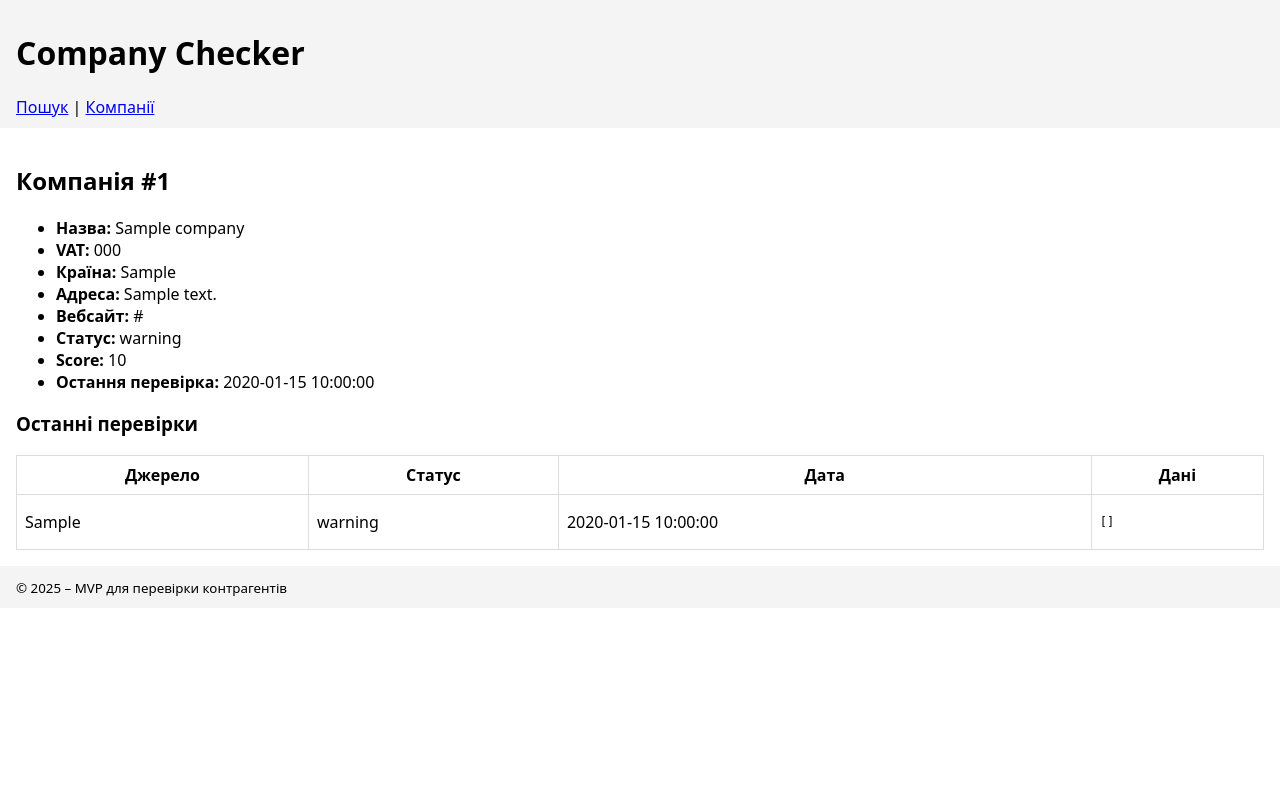
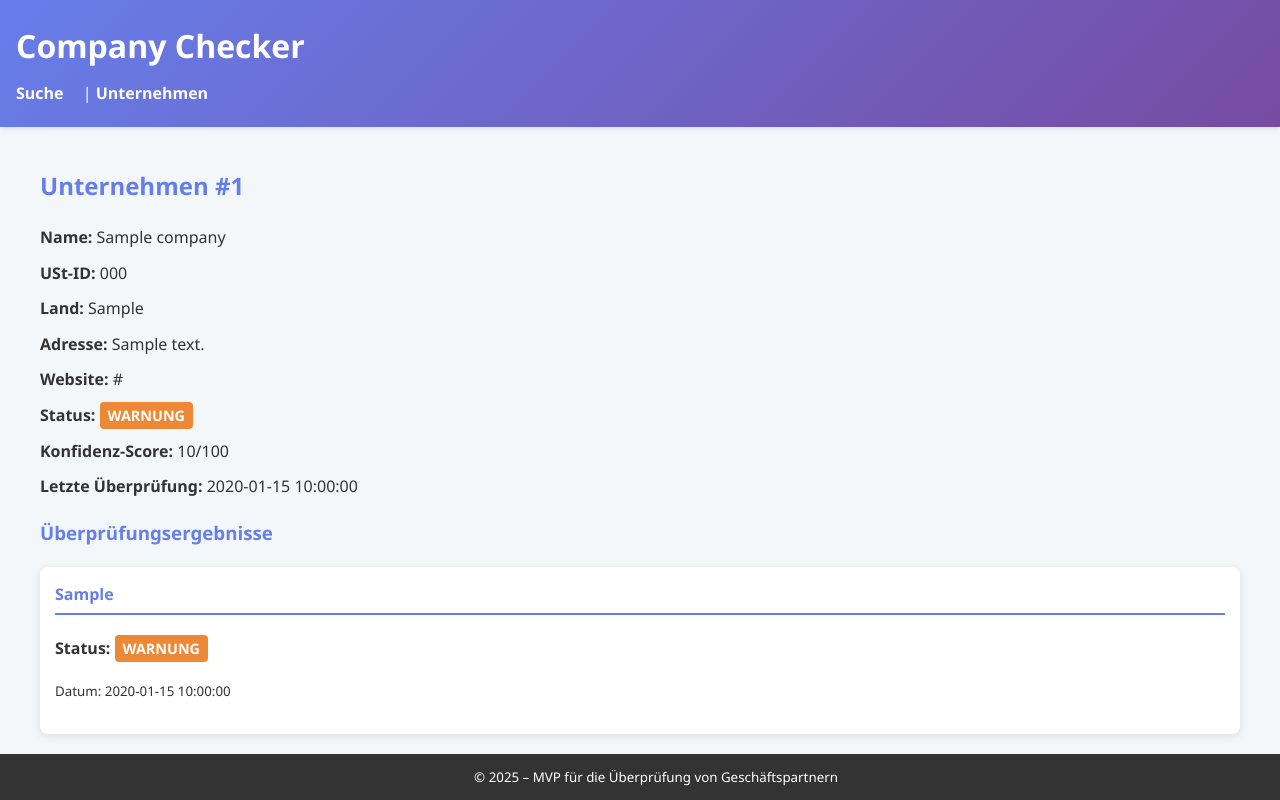
Before and after one commit to pilipandr770/WAT-PRUFER, a Flask app: page /companies/1 in a window 1280 px wide. Run offline with Flask 3, Linux system fonts and the light colour scheme; tables that the repository leaves empty hold one stand-in row (values such as "Sample post").

Commit message:
Improve UI: German translation, user-friendly results display, modern CSS

```diff
--- a/app/static/styles.css
+++ b/app/static/styles.css
@@ -1,9 +1,187 @@
 /* app/static/styles.css */
-body { font-family: system-ui, Arial, sans-serif; margin: 0; padding: 0; }
-header, footer { background: #f4f4f4; padding: 10px 16px; }
-main { padding: 16px; }
-table { border-collapse: collapse; width: 100%; }
-td, th { border: 1px solid #ddd; padding: 8px; }
-label { display:block; margin: 8px 0; }
-button { padding: 6px 12px; }
-pre { white-space: pre-wrap; font-size: 12px; }
+body {
+  font-family: 'Segoe UI', Tahoma, Geneva, Verdana, sans-serif;
+  margin: 0;
+  padding: 0;
+  background-color: #f4f7fa;
+  color: #333;
+  line-height: 1.6;
+}
+
+header {
+  background: linear-gradient(135deg, #667eea 0%, #764ba2 100%);
+  color: white;
+  padding: 20px 16px;
+  box-shadow: 0 2px 4px rgba(0,0,0,0.1);
+}
+
+header h1 {
+  margin: 0;
+  font-size: 2em;
+}
+
+nav {
+  margin-top: 10px;
+}
+
+nav a {
+  color: white;
+  text-decoration: none;
+  margin-right: 15px;
+  font-weight: bold;
+  transition: color 0.3s;
+}
+
+nav a:hover {
+  color: #ffd700;
+}
+
+main {
+  padding: 20px;
+  max-width: 1200px;
+  margin: 0 auto;
+}
+
+footer {
+  background: #333;
+  color: white;
+  text-align: center;
+  padding: 10px 16px;
+  position: fixed;
+  bottom: 0;
+  width: 100%;
+}
+
+h2, h3, h4 {
+  color: #667eea;
+}
+
+form {
+  background: white;
+  padding: 20px;
+  border-radius: 8px;
+  box-shadow: 0 2px 8px rgba(0,0,0,0.1);
+  margin-bottom: 20px;
+}
+
+label {
+  display: block;
+  margin: 10px 0 5px;
+  font-weight: bold;
+}
+
+input[type="text"] {
+  width: 100%;
+  padding: 10px;
+  border: 1px solid #ddd;
+  border-radius: 4px;
+  font-size: 16px;
+  box-sizing: border-box;
+}
+
+button {
+  background: #667eea;
+  color: white;
+  border: none;
+  padding: 12px 20px;
+  border-radius: 4px;
+  cursor: pointer;
+  font-size: 16px;
+  margin-top: 10px;
+  transition: background 0.3s;
+}
+
+button:hover {
+  background: #5a67d8;
+}
+
+table {
+  width: 100%;
+  border-collapse: collapse;
+  background: white;
+  box-shadow: 0 2px 8px rgba(0,0,0,0.1);
+  border-radius: 8px;
+  overflow: hidden;
+}
+
+th, td {
+  border: 1px solid #ddd;
+  padding: 12px;
+  text-align: left;
+}
+
+th {
+  background: #667eea;
+  color: white;
+}
+
+tr:nth-child(even) {
+  background: #f9f9f9;
+}
+
+tr:hover {
+  background: #f1f1f1;
+}
+
+.status {
+  padding: 4px 8px;
+  border-radius: 4px;
+  font-weight: bold;
+  text-transform: uppercase;
+  font-size: 0.9em;
+}
+
+.status.ok {
+  background: #48bb78;
+  color: white;
+}
+
+.status.warning {
+  background: #ed8936;
+  color: white;
+}
+
+.status.critical {
+  background: #f56565;
+  color: white;
+}
+
+.status.unknown {
+  background: #a0aec0;
+  color: white;
+}
+
+.check-result {
+  background: white;
+  padding: 15px;
+  margin-bottom: 15px;
+  border-radius: 8px;
+  box-shadow: 0 2px 8px rgba(0,0,0,0.1);
+}
+
+.check-result h4 {
+  margin-top: 0;
+  border-bottom: 2px solid #667eea;
+  padding-bottom: 5px;
+}
+
+ul {
+  list-style: none;
+  padding: 0;
+}
+
+ul li {
+  margin-bottom: 10px;
+}
+
+@media (max-width: 768px) {
+  main {
+    padding: 10px;
+  }
+  table {
+    font-size: 14px;
+  }
+  input[type="text"] {
+    font-size: 14px;
+  }
+}
--- a/app/templates/base.html
+++ b/app/templates/base.html
@@ -1,6 +1,6 @@
 <!-- app/templates/base.html -->
 <!doctype html>
-<html lang="uk">
+<html lang="de">
 <head>
   <meta charset="utf-8">
   <title>{{ config.APP_NAME if config and config.APP_NAME else "Company Checker" }}</title>
@@ -11,15 +11,15 @@
 <header>
   <h1>Company Checker</h1>
   <nav>
-    <a href="{{ url_for('web.index') }}">Пошук</a> |
-    <a href="{{ url_for('web.companies_page') }}">Компанії</a>
+    <a href="{{ url_for('web.index') }}">Suche</a> |
+    <a href="{{ url_for('web.companies_page') }}">Unternehmen</a>
   </nav>
 </header>
 <main>
   {% block content %}{% endblock %}
 </main>
 <footer>
-  <small>&copy; {{ 2025 }} – MVP для перевірки контрагентів</small>
+  <small>&copy; {{ 2025 }} – MVP für die Überprüfung von Geschäftspartnern</small>
 </footer>
 </body>
 </html>
--- a/app/templates/company_detail.html
+++ b/app/templates/company_detail.html
@@ -1,30 +1,57 @@
 <!-- app/templates/company_detail.html -->
 {% extends "base.html" %}
 {% block content %}
-<h2>Компанія #{{ company.id }}</h2>
+<h2>Unternehmen #{{ company.id }}</h2>
 <ul>
-  <li><strong>Назва:</strong> {{ company.name }}</li>
-  <li><strong>VAT:</strong> {{ company.vat_number }}</li>
-  <li><strong>Країна:</strong> {{ company.country }}</li>
-  <li><strong>Адреса:</strong> {{ company.address }}</li>
-  <li><strong>Вебсайт:</strong> {{ company.website }}</li>
-  <li><strong>Статус:</strong> {{ company.current_status }}</li>
-  <li><strong>Score:</strong> {{ company.confidence_score }}</li>
-  <li><strong>Остання перевірка:</strong> {{ company.last_checked or '—' }}</li>
+  <li><strong>Name:</strong> {{ company.name }}</li>
+  <li><strong>USt-ID:</strong> {{ company.vat_number }}</li>
+  <li><strong>Land:</strong> {{ company.country }}</li>
+  <li><strong>Adresse:</strong> {{ company.address }}</li>
+  <li><strong>Website:</strong> {{ company.website }}</li>
+  <li><strong>Status:</strong>
+    <span class="status {{ 'ok' if company.current_status == 'ok' else 'warning' if company.current_status == 'warning' else 'critical' }}">
+      {{ 'OK' if company.current_status == 'ok' else 'Warnung' if company.current_status == 'warning' else 'Kritisch' if company.current_status == 'critical' else 'Unbekannt' }}
+    </span>
+  </li>
+  <li><strong>Konfidenz-Score:</strong> {{ company.confidence_score }}/100</li>
+  <li><strong>Letzte Überprüfung:</strong> {{ company.last_checked or '—' }}</li>
 </ul>
 
-<h3>Останні перевірки</h3>
-<table>
-  <thead><tr><th>Джерело</th><th>Статус</th><th>Дата</th><th>Дані</th></tr></thead>
-  <tbody>
-  {% for chk in checks %}
-    <tr>
-      <td>{{ chk.check_type }}</td>
-      <td>{{ chk.status }}</td>
-      <td>{{ chk.created_at }}</td>
-      <td><pre>{{ chk.result | tojson(indent=2) }}</pre></td>
-    </tr>
-  {% endfor %}
-  </tbody>
-</table>
+<h3>Überprüfungsergebnisse</h3>
+{% for chk in checks %}
+<div class="check-result">
+  <h4>{{ chk.check_type | title }}</h4>
+  <p><strong>Status:</strong>
+    <span class="status {{ 'ok' if chk.status == 'ok' else 'warning' if chk.status == 'warning' else 'critical' }}">
+      {{ 'OK' if chk.status == 'ok' else 'Warnung' if chk.status == 'warning' else 'Kritisch' if chk.status == 'critical' else 'Unbekannt' }}
+    </span>
+  </p>
+  {% if chk.result %}
+    {% if chk.check_type == 'vies' %}
+      <p><strong>USt-ID:</strong> {{ chk.result.vat_number or '—' }}</p>
+      <p><strong>Name:</strong> {{ chk.result.name or '—' }}</p>
+      <p><strong>Adresse:</strong> {{ chk.result.address or '—' }}</p>
+    {% elif chk.check_type == 'sanctions_eu' %}
+      <p><strong>Übereinstimmungs-Score:</strong> {{ chk.result.match_score or '—' }}</p>
+    {% elif chk.check_type == 'sanctions_ofac' %}
+      <p><strong>Übereinstimmungs-Score:</strong> {{ chk.result.match_score or '—' }}</p>
+    {% elif chk.check_type == 'sanctions_uk' %}
+      <p><strong>Übereinstimmungs-Score:</strong> {{ chk.result.match_score or '—' }}</p>
+    {% elif chk.check_type == 'unternehmensregister' %}
+      <p><strong>Register:</strong> {{ chk.result.registry or '—' }}</p>
+      <p><strong>Bekanntmachungen:</strong> {{ chk.result.notices | length if chk.result.notices else 0 }}</p>
+    {% elif chk.check_type == 'insolvenz' %}
+      <p><strong>Insolvenz-Aufzeichnungen:</strong> {{ chk.result.insolvency_records | length if chk.result.insolvency_records else 0 }}</p>
+    {% elif chk.check_type == 'whois' %}
+      <p><strong>Domain:</strong> {{ chk.result.domain or '—' }}</p>
+      <p><strong>Erstellt:</strong> {{ chk.result.created or '—' }}</p>
+      <p><strong>Registrar:</strong> {{ chk.result.registrar or '—' }}</p>
+    {% elif chk.check_type == 'ssl_labs' %}
+      <p><strong>Note:</strong> {{ chk.result.grade or '—' }}</p>
+      <p><strong>Hostname:</strong> {{ chk.result.hostname or '—' }}</p>
+    {% endif %}
+  {% endif %}
+  <p><small>Datum: {{ chk.created_at }}</small></p>
+</div>
+{% endfor %}
 {% endblock %}
```
Also changed, not shown: app/templates/companies.html (+4 -4 lines), app/templates/index.html (+9 -9 lines).
